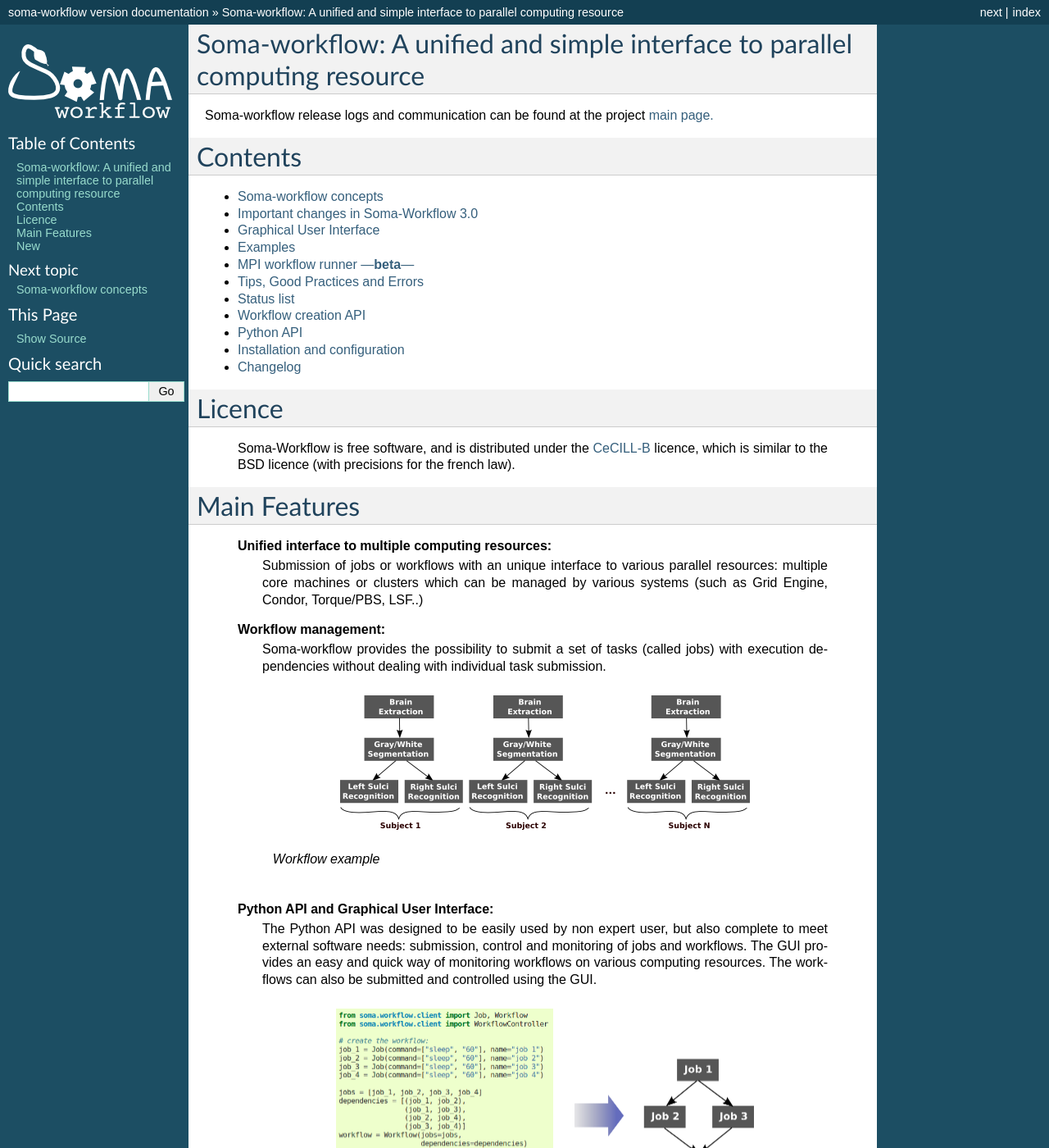
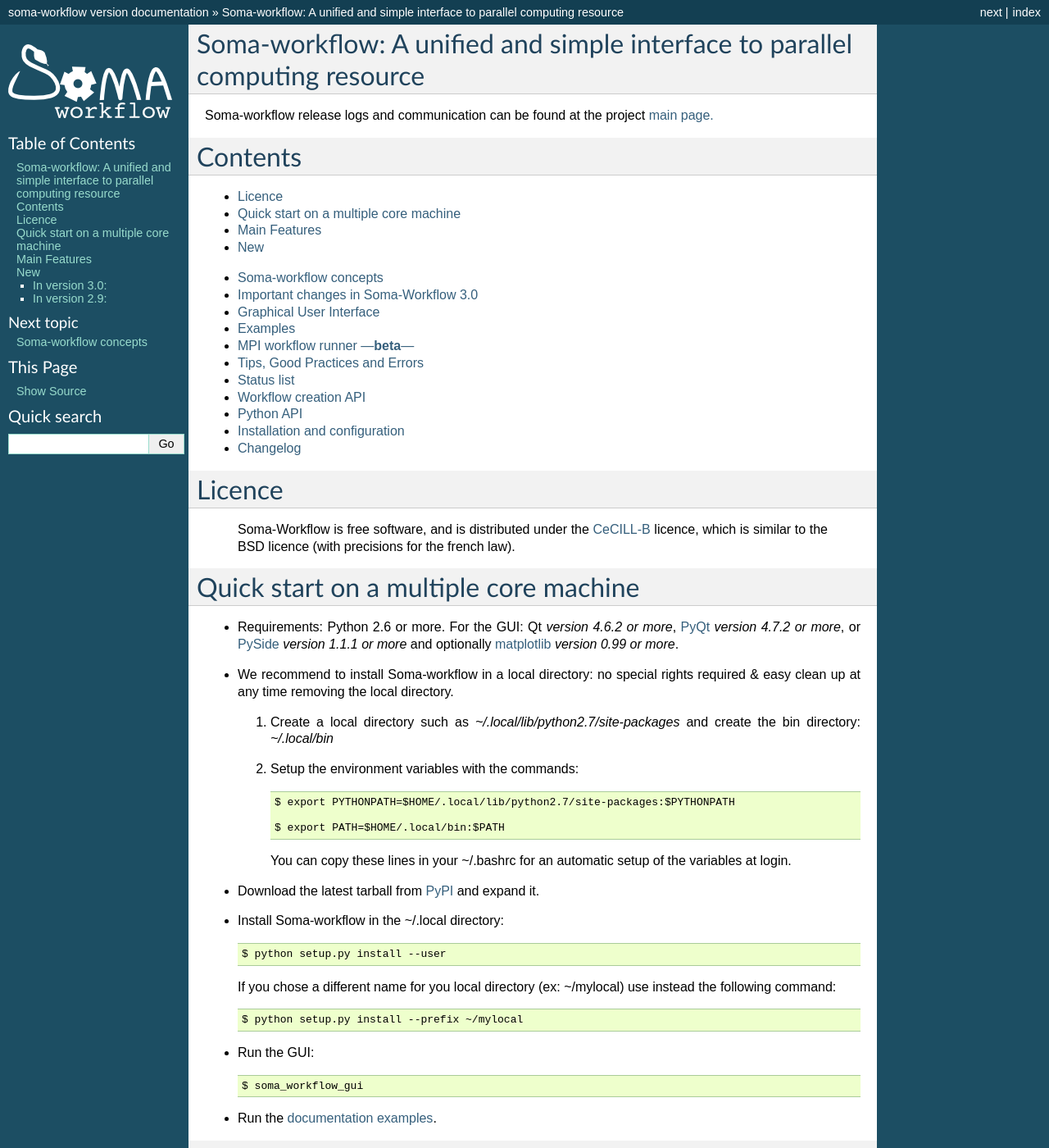
Before and after one commit to populse/soma-workflow, a Sphinx documentation site: the page built from doc/source/index.txt, in a window 1280 px wide and 1400 px high. Shown: the whole window at 82% size. Built offline with Sphinx 7.4.7, drawn with Linux system fonts in a browser that asks for light colours; the version number could not be read and is left out; some of the changed text lies outside the part shown.

Commit message:
changelog for v3.0 deported some intro docs from the brainvisa web page to the main doc

```diff
--- a/doc/source/index.txt
+++ b/doc/source/index.txt
@@ -17,6 +17,11 @@ Soma-workflow release logs and communication can be found at the project `main p
 Contents
 ========
 
+* `Licence`_
+* `Quick start on a multiple core machine`_
+* `Main Features`_
+* `New`_
+
 .. toctree::
    :maxdepth: 1
 
@@ -32,10 +37,48 @@ Contents
    install_config.txt
    changelog.txt
 
+
+
 Licence
 =======
 
   Soma-Workflow is free software, and is distributed under the `CeCILL-B <http://www.cecill.info/licences/Licence_CeCILL-B_V1-en.html>`_ licence, which is similar to the BSD licence (with precisions for the french law).
+
+
+Quick start on a multiple core machine
+======================================
+
+* Requirements: Python 2.6 or more. For the GUI: Qt *version 4.6.2 or more*, `PyQt <http://www.riverbankcomputing.co.uk/software/pyqt/intro>`_ *version 4.7.2 or more*, or `PySide <http://www.pyside.org>`_ *version 1.1.1 or more* and optionally `matplotlib <http://matplotlib.sourceforge.net/>`_ *version 0.99 or more*.
+
+* We recommend to install Soma-workflow in a local directory: no special rights required & easy clean up at any time removing the local directory.
+
+  1. Create a local directory such as *~/.local/lib/python2.7/site-packages* and create the bin directory: *~/.local/bin*
+
+  2. Setup the environment variables with the commands::
+
+      $ export PYTHONPATH=$HOME/.local/lib/python2.7/site-packages:$PYTHONPATH
+
+      $ export PATH=$HOME/.local/bin:$PATH
+
+    You can copy these lines in your ~/.bashrc for an automatic setup of the variables at login.
+
+* Download the latest tarball from `PyPI <http://pypi.python.org/pypi/soma-workflow>`_ and expand it.
+
+* Install Soma-workflow in the ~/.local directory::
+
+    $ python setup.py install --user
+
+  If you chose a different name for you local directory (ex: ~/mylocal) use instead the following command::
+
+    $ python setup.py install --prefix ~/mylocal
+
+
+* Run the GUI::
+
+    $ soma_workflow_gui
+
+* Run the :doc:`documentation examples <examples>`.
+
 
 Main Features
 =============
@@ -99,6 +142,18 @@ Main Features
 New
 ===
 
+In version 3.0:
+---------------
+
+* Pyro is gone, Soma-Workflow is now using `ZMQ <http://zeromq.org/>`_ and `PyZmq <https://pyzmq.readthedocs.io/en/latest/>`_.
+
+  As a consequence, all the client/server communication layer has been made completely incompatible with soma-workflow 2.9 and earlier. Client and server should always be the same version anyway. The client/server API has not changed fundamentally however.
+
+* Porting to Python3: Pyro3 having been dropped, all the requirements for porting to Python3 have now been met, and Soma-Workflow can entirely wotk using Python3. However it is not possible to run different versions of Python on the client and the server: read :doc:`changes_swf3` for details.
+
+In version 2.9:
+---------------
+
 * In Soma-Workflow 2.10, the "server management" options have finally been fixed (they have basically never been working earlier). It is now possible to completely install soma-workflow on a remote server and configure it (in a basic way) from the GUI of a client. Only Python is required to be installed on server side, and DRMAA if the server is a cluster using a DRMS.
 
 * Soma-Workflow allows a new server config option, :ref:`CONTAINER_COMMAND <container_command>`, which allows to run jobs through a container (typically `Docker <https://www.docker.com/>`_ or `Singularity <https://www.sylabs.io/singularity/>`_)
--- a/doc/source/install_config.txt
+++ b/doc/source/install_config.txt
@@ -112,6 +112,8 @@ Configuration file example (2 computing resources are configured): ::
 .. _conf_client_option:
 
 *Configuration items optional on the client side:*
+
+.. _allowed_python_versions:
 
   **ALLOWED_PYTHON_VERSIONS**
     *Added in Soma-Workflow 3.0*
```
Also changed, not shown: doc/source/changelog.txt (+10 -0 lines).
